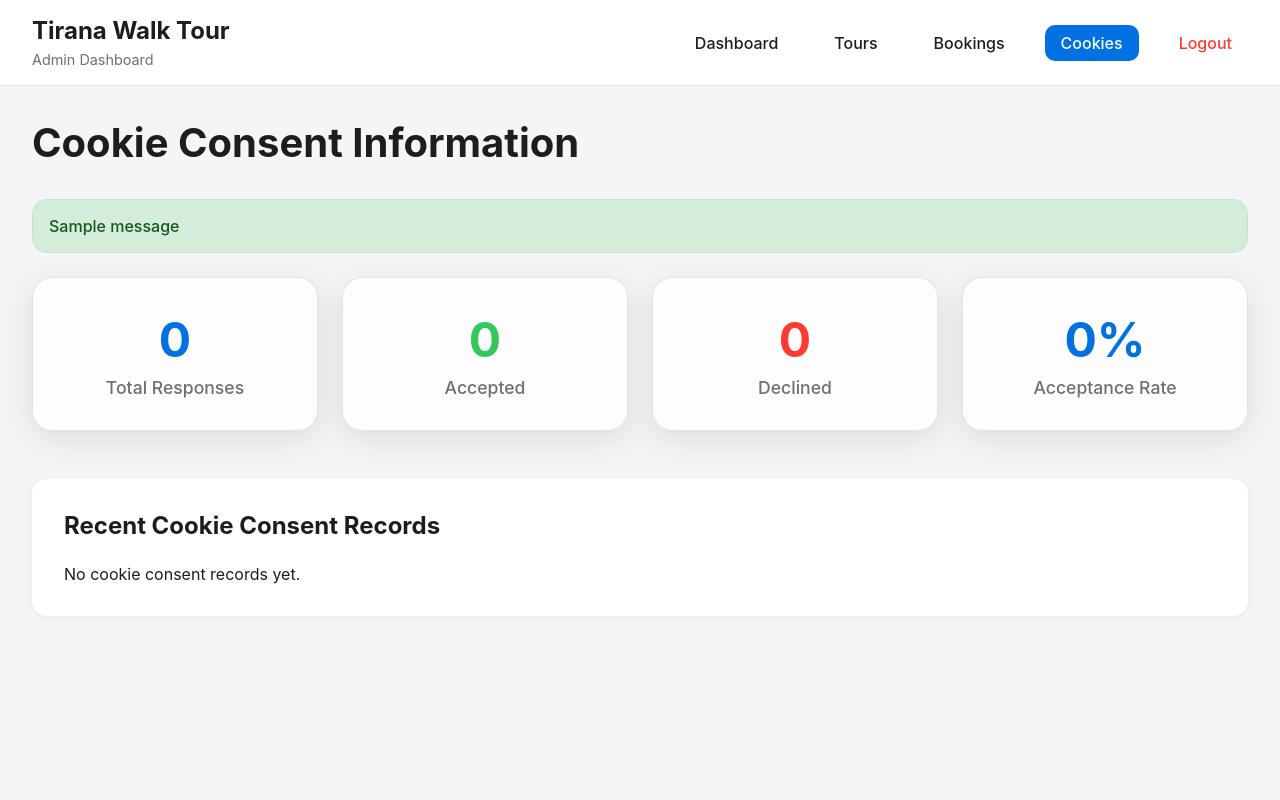
After one commit to albaniawalktour/albaniawalktour, a Flask app: page /admin/cookies in a window 1280 px wide. The commit adds this page. Run offline with Flask 3, Linux system fonts and the light colour scheme; the visitor is signed in with stand-in values (Sample User, id 1); one stand-in notice (Sample message) is shown.

Commit message:
Assistant checkpoint: Add cookie consent tracking to admin panel
Assistant generated file changes:
- templates/admin/cookies.html: Create new admin page for cookie statistics
- app.py: Add cookie consent tracking endpoint and admin route, Add cookie consent tracking route, Add admin cookies route
- static/js/cookie-consent.js: Add tracking to cookie consent actions
- templates/admin/dashboard.html: Add Cookies link to admin navigation
- templates/admin/tours.html: Add Cookies link to tours navigation
- templates/admin/bookings.html: Add Cookies link to bookings navigation

---

User prompt:

add a section in the admin panel that can see cokies information

Replit-Commit-Author: Assistant
Replit-Commit-Session-Id: deaaeda9-1b53-4e2d-a725-3520e1b643a8

```diff
--- a/app.py
+++ b/app.py
@@ -42,6 +42,28 @@ def save_booking(booking_data):
         return True
     except Exception as e:
         print(f"Error saving booking: {e}")
+        return False
+
+# Save cookie consent data
+def save_cookie_consent(consent_data):
+    try:
+        # Load existing consent records
+        if os.path.exists('cookie_consents.json'):
+            with open('cookie_consents.json', 'r') as f:
+                consents = json.load(f)
+        else:
+            consents = []
+
+        # Add new consent record
+        consents.append(consent_data)
+
+        # Save back to file
+        with open('cookie_consents.json', 'w') as f:
+            json.dump(consents, f, indent=2)
+
+        return True
+    except Exception as e:
+        print(f"Error saving cookie consent: {e}")
         return False
 
 # WhatsApp notification function
@@ -163,6 +185,22 @@ def booking_confirmation(booking_id):
                              meta_tags=meta_tags)
     except FileNotFoundError:
         return render_template('booking_not_found.html'), 404
+
+@app.route('/api/cookie-consent', methods=['POST'])
+def track_cookie_consent():
+    try:
+        consent_data = {
+            'timestamp': datetime.now().isoformat(),
+            'status': request.json.get('status', 'unknown'),
+            'ip_address': request.headers.get('X-Forwarded-For', request.remote_addr),
+            'user_agent': request.headers.get('User-Agent', 'Unknown')
+        }
+
+        save_cookie_consent(consent_data)
+        return jsonify({'success': True})
+    except Exception as e:
+        print(f"Error tracking cookie consent: {e}")
+        return jsonify({'success': False}), 500
 
 @app.route('/book', methods=['POST'])
 def book_tour():
@@ -444,6 +482,41 @@ def admin_bookings():
         'robots': 'noindex, nofollow'
     }
     return render_template('admin/bookings.html', bookings=bookings, meta_tags=meta_tags)
+
+@app.route('/admin/cookies')
+@admin_required
+def admin_cookies():
+    try:
+        with open('cookie_consents.json', 'r') as f:
+            cookie_records = json.load(f)
+    except FileNotFoundError:
+        cookie_records = []
+
+    # Calculate statistics
+    total = len(cookie_records)
+    accepted = sum(1 for r in cookie_records if r.get('status') == 'accepted')
+    declined = sum(1 for r in cookie_records if r.get('status') == 'declined')
+    acceptance_rate = round((accepted / total * 100) if total > 0 else 0, 1)
+
+    cookie_stats = {
+        'total': total,
+        'accepted': accepted,
+        'declined': declined,
+        'acceptance_rate': acceptance_rate
+    }
+
+    # Sort records by timestamp (most recent first)
+    cookie_records.sort(key=lambda x: x.get('timestamp', ''), reverse=True)
+
+    # Add meta tags for admin cookies page SEO (prevent indexing)
+    meta_tags = {
+        'title': 'Cookie Consent - Albania Walk Tours',
+        'robots': 'noindex, nofollow'
+    }
+    return render_template('admin/cookies.html',
+                         cookie_stats=cookie_stats,
+                         cookie_records=cookie_records[:50],  # Show last 50 records
+                         meta_tags=meta_tags)
 
 @app.route('/admin/bookings/delete/<booking_id>', methods=['POST'])
 @admin_required
--- a/templates/admin/bookings.html
+++ b/templates/admin/bookings.html
@@ -18,6 +18,7 @@
                 <a href="{{ url_for('admin_dashboard') }}" class="nav-link">Dashboard</a>
                 <a href="{{ url_for('admin_tours') }}" class="nav-link">Tours</a>
                 <a href="{{ url_for('admin_bookings') }}" class="nav-link active">Bookings</a>
+                <a href="{{ url_for('admin_cookies') }}" class="nav-link">Cookies</a>
                 <a href="{{ url_for('admin_logout') }}" class="nav-link logout">Logout</a>
             </div>
         </nav>
--- /dev/null
+++ b/templates/admin/cookies.html
@@ -0,0 +1,132 @@
+
+<!DOCTYPE html>
+<html lang="en">
+<head>
+    <meta charset="UTF-8">
+    <meta name="viewport" content="width=device-width, initial-scale=1.0">
+    <title>Cookie Consent - Admin Dashboard</title>
+    <link rel="stylesheet" href="{{ url_for('static', filename='css/admin.css') }}">
+</head>
+<body>
+    <div class="admin-container">
+        <nav class="admin-nav">
+            <div class="nav-brand">
+                <h2>Tirana Walk Tour</h2>
+                <span>Admin Dashboard</span>
+            </div>
+            <div class="nav-links">
+                <a href="{{ url_for('admin_dashboard') }}" class="nav-link">Dashboard</a>
+                <a href="{{ url_for('admin_tours') }}" class="nav-link">Tours</a>
+                <a href="{{ url_for('admin_bookings') }}" class="nav-link">Bookings</a>
+                <a href="{{ url_for('admin_cookies') }}" class="nav-link active">Cookies</a>
+                <a href="{{ url_for('admin_logout') }}" class="nav-link logout">Logout</a>
+            </div>
+        </nav>
+
+        <main class="admin-main">
+            <div class="page-header">
+                <h1>Cookie Consent Information</h1>
+            </div>
+
+            {% with messages = get_flashed_messages() %}
+                {% if messages %}
+                    {% for message in messages %}
+                        <div class="alert alert-success">{{ message }}</div>
+                    {% endfor %}
+                {% endif %}
+            {% endwith %}
+
+            <div class="stats-grid">
+                <div class="stat-card">
+                    <div class="stat-number">{{ cookie_stats.total }}</div>
+                    <div class="stat-label">Total Responses</div>
+                </div>
+                <div class="stat-card">
+                    <div class="stat-number" style="color: #34c759;">{{ cookie_stats.accepted }}</div>
+                    <div class="stat-label">Accepted</div>
+                </div>
+                <div class="stat-card">
+                    <div class="stat-number" style="color: #ff3b30;">{{ cookie_stats.declined }}</div>
+                    <div class="stat-label">Declined</div>
+                </div>
+                <div class="stat-card">
+                    <div class="stat-number">{{ cookie_stats.acceptance_rate }}%</div>
+                    <div class="stat-label">Acceptance Rate</div>
+                </div>
+            </div>
+
+            <div class="cookie-records">
+                <h2>Recent Cookie Consent Records</h2>
+                {% if cookie_records %}
+                    <div class="table-container">
+                        <table>
+                            <thead>
+                                <tr>
+                                    <th>Timestamp</th>
+                                    <th>Status</th>
+                                    <th>IP Address</th>
+                                    <th>User Agent</th>
+                                </tr>
+                            </thead>
+                            <tbody>
+                                {% for record in cookie_records %}
+                                <tr>
+                                    <td>{{ record.timestamp }}</td>
+                                    <td>
+                                        <span class="status-badge status-{{ record.status }}">
+                                            {{ record.status|upper }}
+                                        </span>
+                                    </td>
+                                    <td>{{ record.ip_address }}</td>
+                                    <td class="user-agent">{{ record.user_agent[:60] }}...</td>
+                                </tr>
+                                {% endfor %}
+                            </tbody>
+                        </table>
+                    </div>
+                {% else %}
+                    <p>No cookie consent records yet.</p>
+                {% endif %}
+            </div>
+        </main>
+    </div>
+
+    <style>
+        .cookie-records {
+            margin-top: 2rem;
+            background: white;
+            padding: 2rem;
+            border-radius: 15px;
+            box-shadow: 0 2px 10px rgba(0, 0, 0, 0.05);
+        }
+
+        .cookie-records h2 {
+            margin-bottom: 1.5rem;
+            color: #1d1d1f;
+        }
+
+        .status-badge {
+            padding: 0.25rem 0.75rem;
+            border-radius: 12px;
+            font-size: 0.875rem;
+            font-weight: 600;
+        }
+
+        .status-accepted {
+            background: #d1f4e0;
+            color: #0f5132;
+        }
+
+        .status-declined {
+            background: #f8d7da;
+            color: #842029;
+        }
+
+        .user-agent {
+            font-size: 0.875rem;
+            color: #6e6e73;
+            max-width: 400px;
+        }
+    </style>
+</body>
+</html>
--- a/templates/admin/dashboard.html
+++ b/templates/admin/dashboard.html
@@ -18,6 +18,7 @@
                 <a href="{{ url_for('admin_dashboard') }}" class="nav-link active">Dashboard</a>
                 <a href="{{ url_for('admin_tours') }}" class="nav-link">Tours</a>
                 <a href="{{ url_for('admin_bookings') }}" class="nav-link">Bookings</a>
+                <a href="{{ url_for('admin_cookies') }}" class="nav-link">Cookies</a>
                 <a href="{{ url_for('admin_logout') }}" class="nav-link logout">Logout</a>
             </div>
         </nav>
--- a/templates/admin/tours.html
+++ b/templates/admin/tours.html
@@ -18,6 +18,7 @@
                 <a href="{{ url_for('admin_dashboard') }}" class="nav-link">Dashboard</a>
                 <a href="{{ url_for('admin_tours') }}" class="nav-link active">Tours</a>
                 <a href="{{ url_for('admin_bookings') }}" class="nav-link">Bookings</a>
+                <a href="{{ url_for('admin_cookies') }}" class="nav-link">Cookies</a>
                 <a href="{{ url_for('admin_logout') }}" class="nav-link logout">Logout</a>
             </div>
         </nav>
```
Also changed, not shown: static/js/cookie-consent.js (+13 -0 lines).
